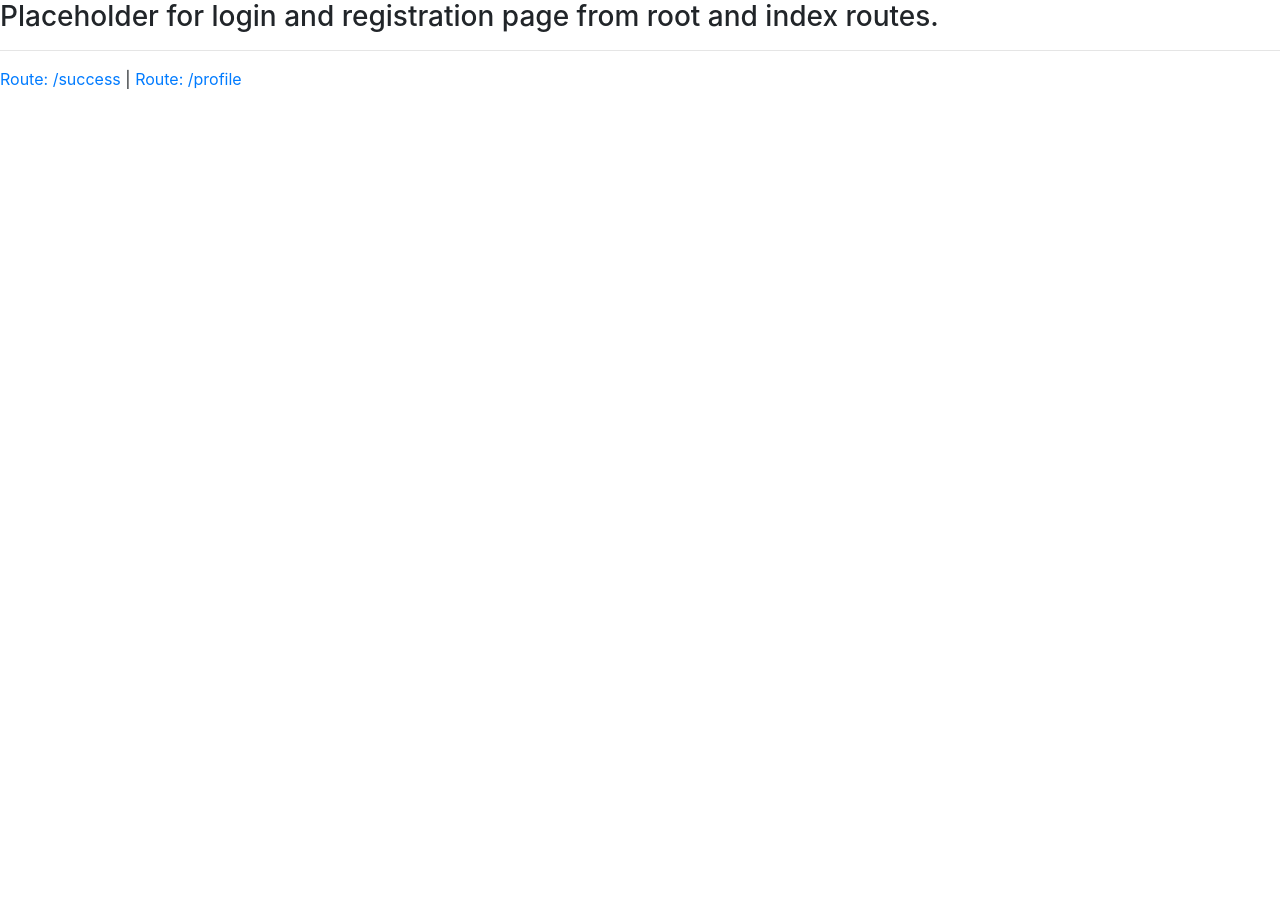
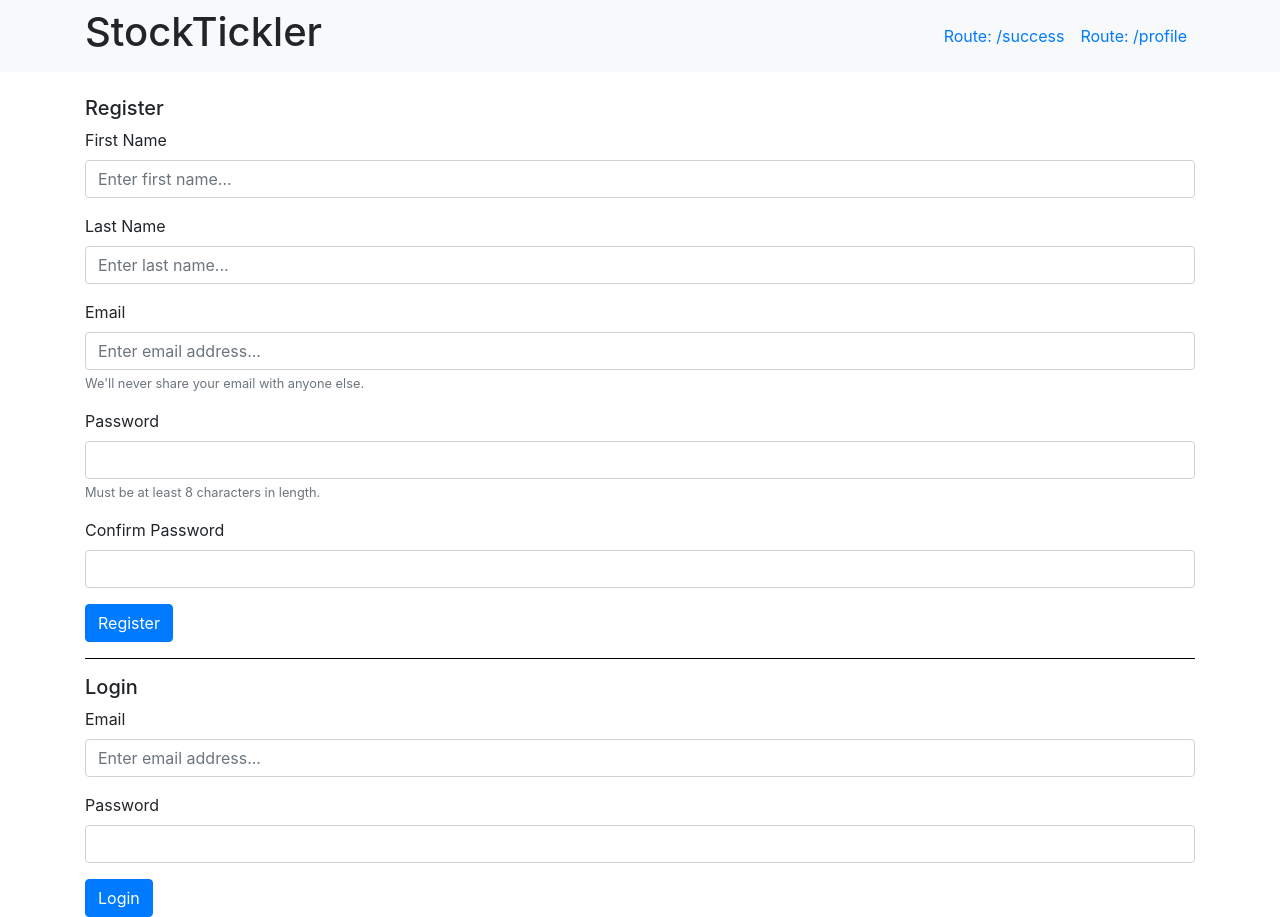
Before and after one commit to randyrodgers/stock-tickler, a Django app: page / in a window 1280 px wide. Before the commit the page ends 89 px from the top, so only its background shows below. Run offline with Django 3.2, Linux system fonts and the light colour scheme; parts of the project's set-up code (start-up, migrations or seed data) failed here and were passed over; some libraries are stand-ins or nearby versions.

Commit message:
added registration and login fields to index.html

```diff
--- a/project/app/templates/index.html
+++ b/project/app/templates/index.html
@@ -13,12 +13,63 @@
 </head>
 
 <body>
-    <h3>Placeholder for login and registration page from root and index routes.</h3>
-    <hr>
-    <span>
-        <a href="/success">Route: /success</a> |
-        <a href="/profile">Route: /profile</a>
-    </span>
+    <nav class="navbar navbar-expand-sm bg-light">
+        <div class="container">
+            <h1>StockTickler</h1>
+            <ul class="navbar-nav">
+                <li class="nav-item">
+                    <a class="nav-link" href="/success">Route: /success</a>
+                </li>
+                <li class="nav-item">
+                    <a class="nav-link" href="/profile">Route: /profile</a>
+                </li>
+            </ul>
+        </div>
+    </nav>
+    <div class="container">
+        <br>
+        <h5>Register</h5>
+        <form action="" method="post">
+            {% csrf_token %}
+            <div class="form-group">
+                <label for="first_name" class="label label-default">First Name</label>
+                <input type="text" class="form-control" name="first_name" placeholder="Enter first name...">
+            </div>
+            <div class="form-group">
+                <label for="last_name" class="label label-default">Last Name</label>
+                <input type="text" class="form-control" name="last_name" placeholder="Enter last name...">
+            </div>
+            <div class="form-group">
+                <label for="email" class="label label-default">Email</label>
+                <input type="email" class="form-control" name="email" placeholder="Enter email address...">
+                <small class="form-text text-muted">We'll never share your email with anyone else.</small>
+            </div>
+            <div class="form-group">
+                <label for="password" class="label label-default">Password</label>
+                <input type="password" class="form-control" name="password">
+                <small class="form-text text-muted">Must be at least 8 characters in length.</small>
+            </div>
+            <div class="form-group">
+                <label for="password2" class="label label-default">Confirm Password</label>
+                <input type="password" class="form-control" name="password2">
+            </div>
+            <button type="submit" class="btn btn-primary">Register</button>
+        </form>
+        <hr style="border-top: 1px black solid;">
+        <h5>Login</h5>
+        <form action="" method="post">
+            {% csrf_token %}
+            <div class="form-group">
+                <label for="email" class="label label-default">Email</label>
+                <input type="email" class="form-control" name="email" placeholder="Enter email address...">
+            </div>
+            <div class="form-group">
+                <label for="password" class="label label-default">Password</label>
+                <input type="password" class="form-control" name="password">
+            </div>
+            <button type="submit" class="btn btn-primary">Login</button>
+        </form>
+    </div>
 </body>
 
 </html>
```
